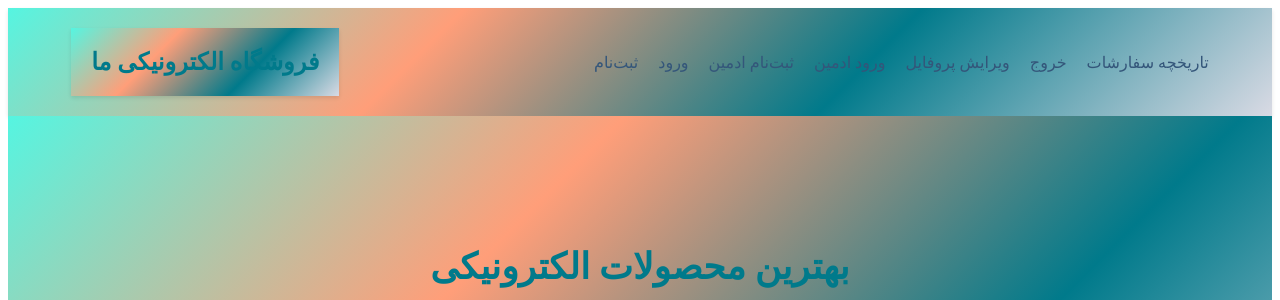
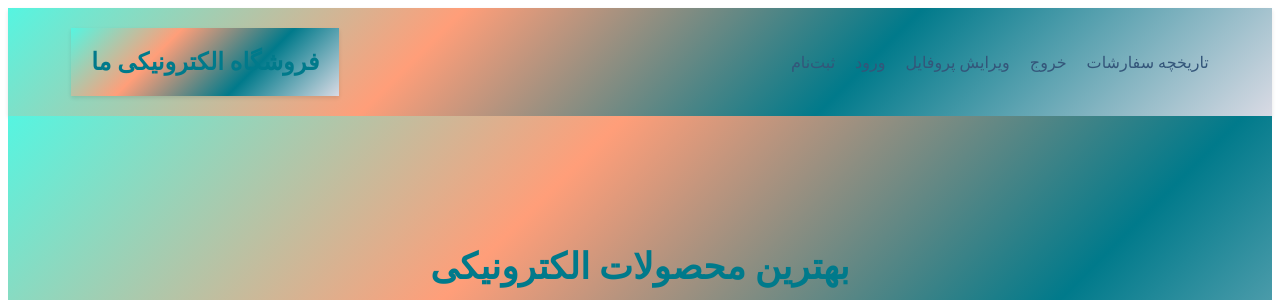
Before and after one commit to abolfazlyousefi5/Ecommerce, a PHP site: page /ecommerce/ in a window 1280 px wide. Shown: the top 300 px of the page. Run offline with PHP 8.4, Linux system fonts and the light colour scheme.

Commit message:
hidden link register and login for admin panel

```diff
--- a/index.php
+++ b/index.php
@@ -1,5 +1,6 @@
 <!DOCTYPE html>
 <html lang="fa">
+
 <head>
     <meta charset="UTF-8">
     <title>صفحه اصلی فروشگاه</title>
@@ -7,16 +8,16 @@
     <link rel="stylesheet" type="text/css" href="assets/css/footer.css">
     <link rel="stylesheet" type="text/css" href="assets/css/header.css">
 </head>
+
 <body id="ba">
     <header>
         <div class="container">
             <h1>فروشگاه الکترونیکی ما</h1>
             <nav>
                 <ul>
+                    <!-- link admin panel https://localhost/ecommerce/views/admin_register.php https://localhost/ecommerce/views/admin_login.php -->
                     <li><a href="views/register.php">ثبت‌نام</a></li>
                     <li><a href="views/login.php">ورود</a></li>
-                    <li><a href="views/admin_register.php">ثبت‌نام ادمین</a></li>
-                    <li><a href="views/admin_login.php">ورود ادمین</a></li>
                     <li><a href="views/edit_profile.php">ویرایش پروفایل</a></li>
                     <li><a href="views/logout.php">خروج</a></li>
                     <li><a href="views/order_history.php">تاریخچه سفارشات</a></li>
@@ -35,4 +36,5 @@
         <p>© 2024 فروشگاه الکترونیکی ما. تمامی حقوق محفوظ است.</p>
     </footer>
 </body>
+
 </html>
```
